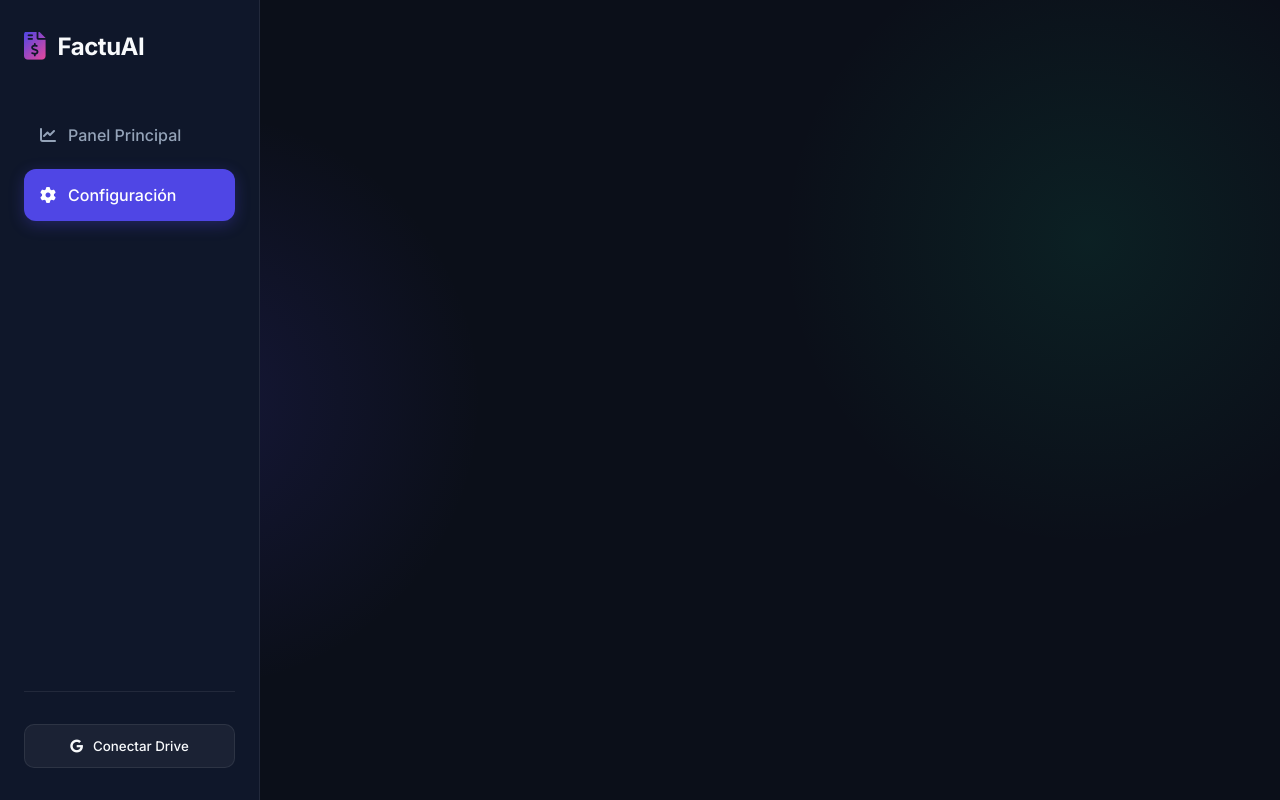
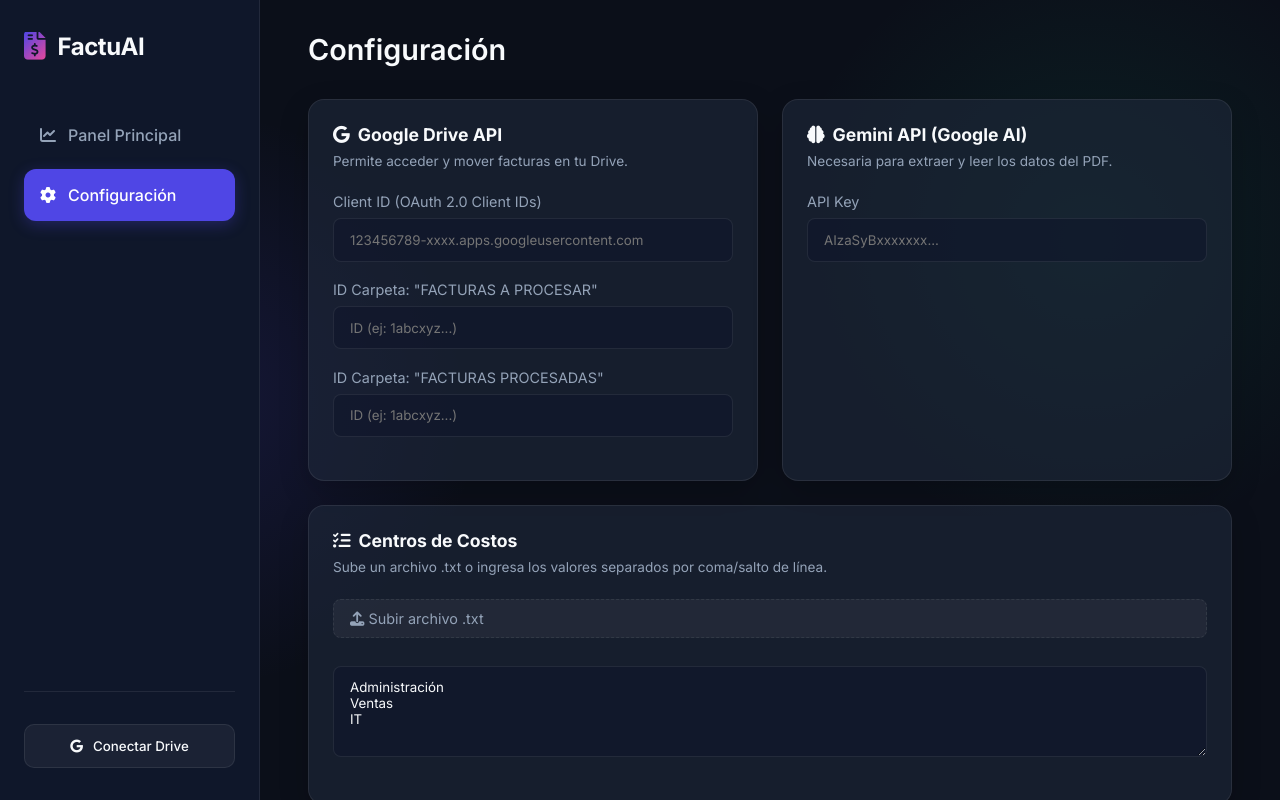
Before and after one commit to csantiago2026/factucontrol2026, a plain HTML site: page index.html in a window 1280 px wide. Both pictures are taken after a click on the button "Configuración". Drawn offline with Linux system fonts and the light colour scheme.

Commit message:
Add files via upload

```diff
--- a/app.js
+++ b/app.js
@@ -59,10 +59,15 @@
     dom.navBtns.forEach(btn => {
         btn.addEventListener('click', () => {
             dom.navBtns.forEach(b => b.classList.remove('active'));
-            dom.sections.forEach(s => s.classList.add('hidden'));
+            dom.sections.forEach(s => {
+                s.classList.remove('active');
+                s.classList.add('hidden');
+            });
 
             btn.classList.add('active');
-            document.getElementById(btn.dataset.target).classList.remove('hidden');
+            const targetSection = document.getElementById(btn.dataset.target);
+            targetSection.classList.remove('hidden');
+            targetSection.classList.add('active');
         });
     });
 
--- a/styles.css
+++ b/styles.css
@@ -57,6 +57,7 @@
     color: var(--primary);
     background: linear-gradient(135deg, #4F46E5, #ec4899);
     -webkit-background-clip: text;
+    background-clip: text;
     -webkit-text-fill-color: transparent;
 }
 
```
